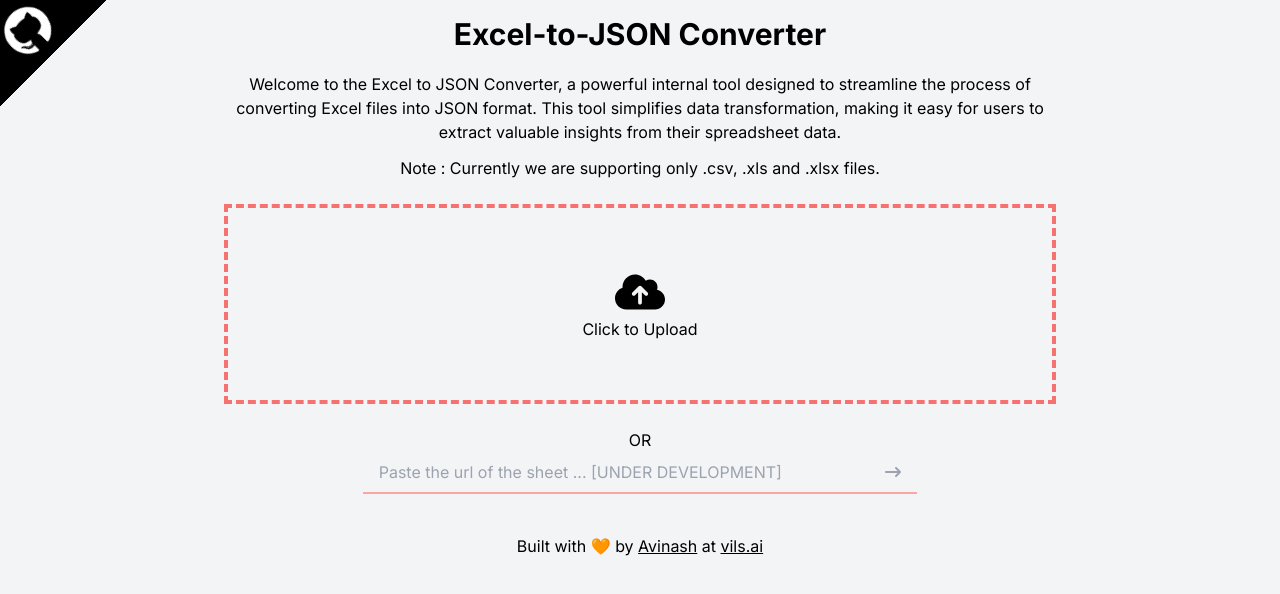
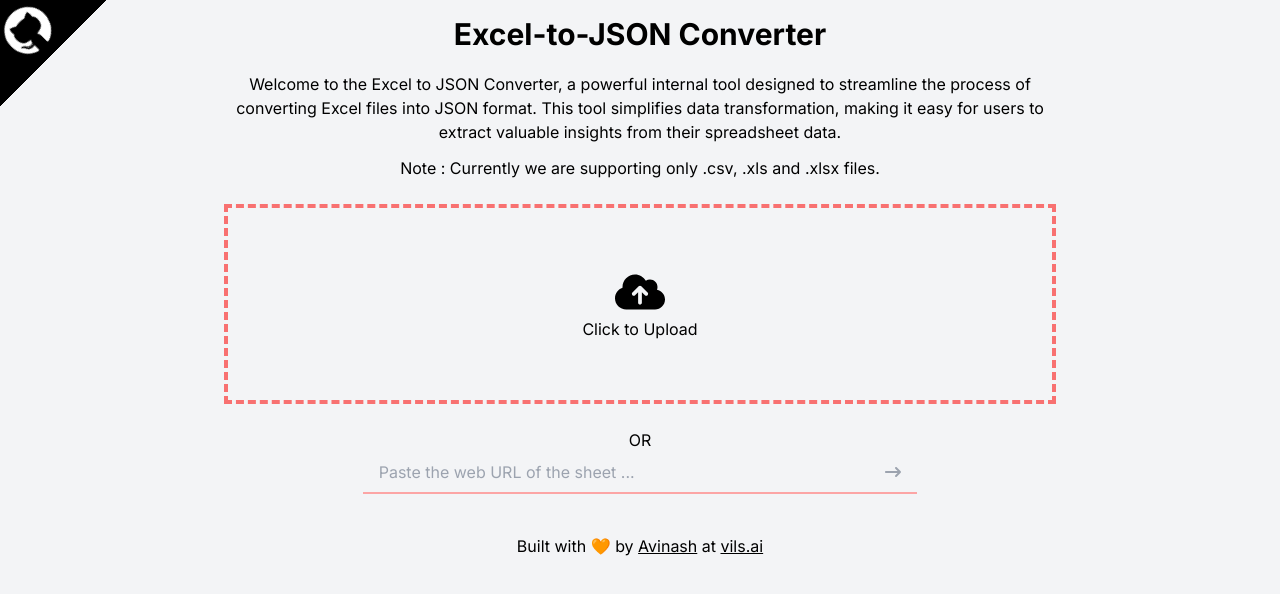
Before and after one commit to tier3guy/excel-to-json, a Next.js app: page / in a window 1280 px wide. Shown: the top 594 px of the page. Built offline with nearby package versions, Linux system fonts and the light colour scheme.

Commit message:
Web URL Enabled --avinash.gupta@vils.ai

```diff
--- a/src/app/page.tsx
+++ b/src/app/page.tsx
@@ -89,6 +89,9 @@ const Home: React.FC = () => {
         setResponseData(result.data);
       }
     } catch (error) {
+      const notify = () =>
+        toast("Some error has been occured. Check the console to know more.");
+      notify();
       console.error(error);
     } finally {
       setLoading(false);
@@ -211,7 +214,7 @@ const Home: React.FC = () => {
           <Input
             value={url}
             setValue={setUrl}
-            placeholder="Paste the url of the sheet ... [UNDER DEVELOPMENT]"
+            placeholder="Paste the web URL of the sheet ..."
             icon={faArrowRightLong}
             onIconClick={onUrlEnter}
             onKeyDown={(event) => {
```
Also changed, not shown: public/favicon.png (added).
